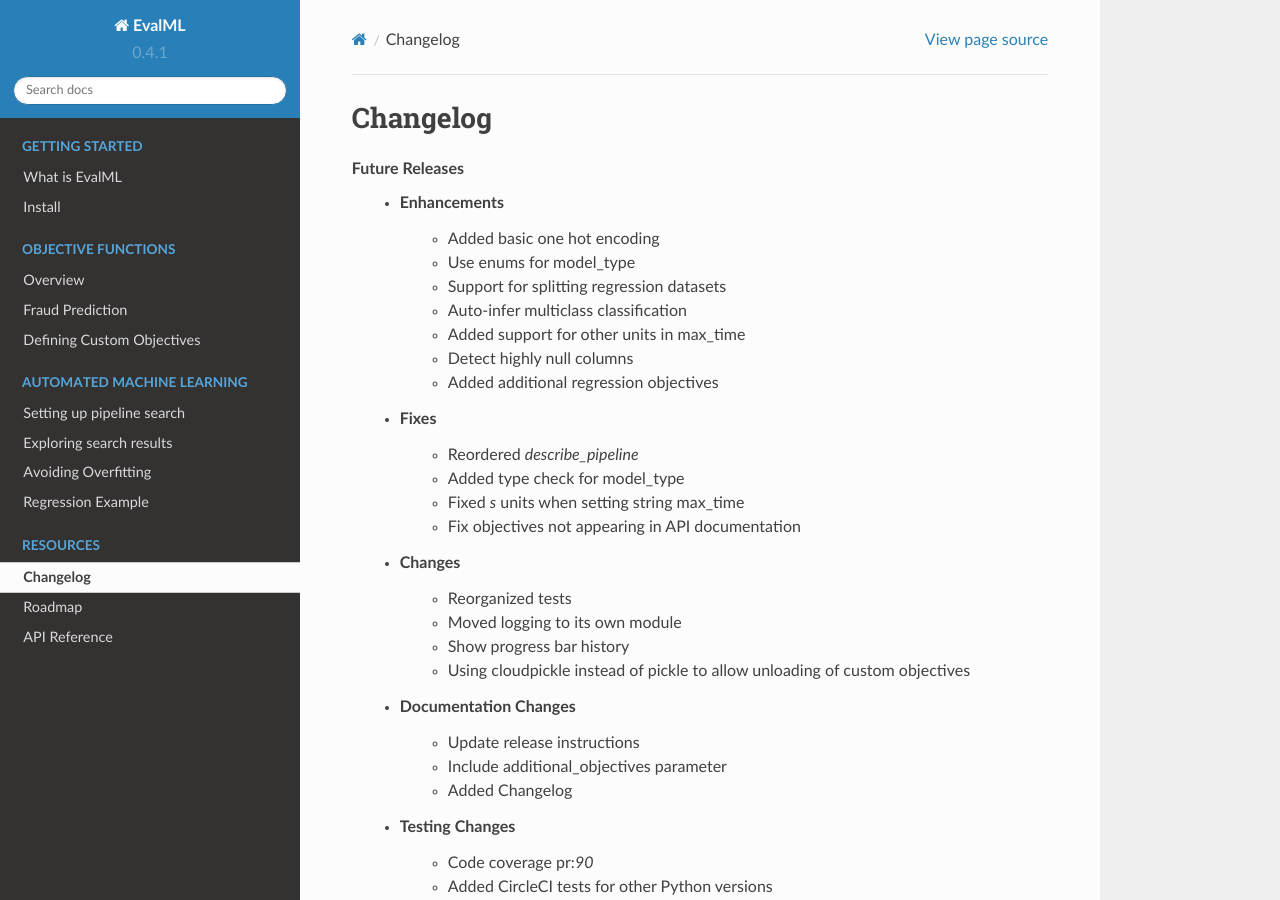
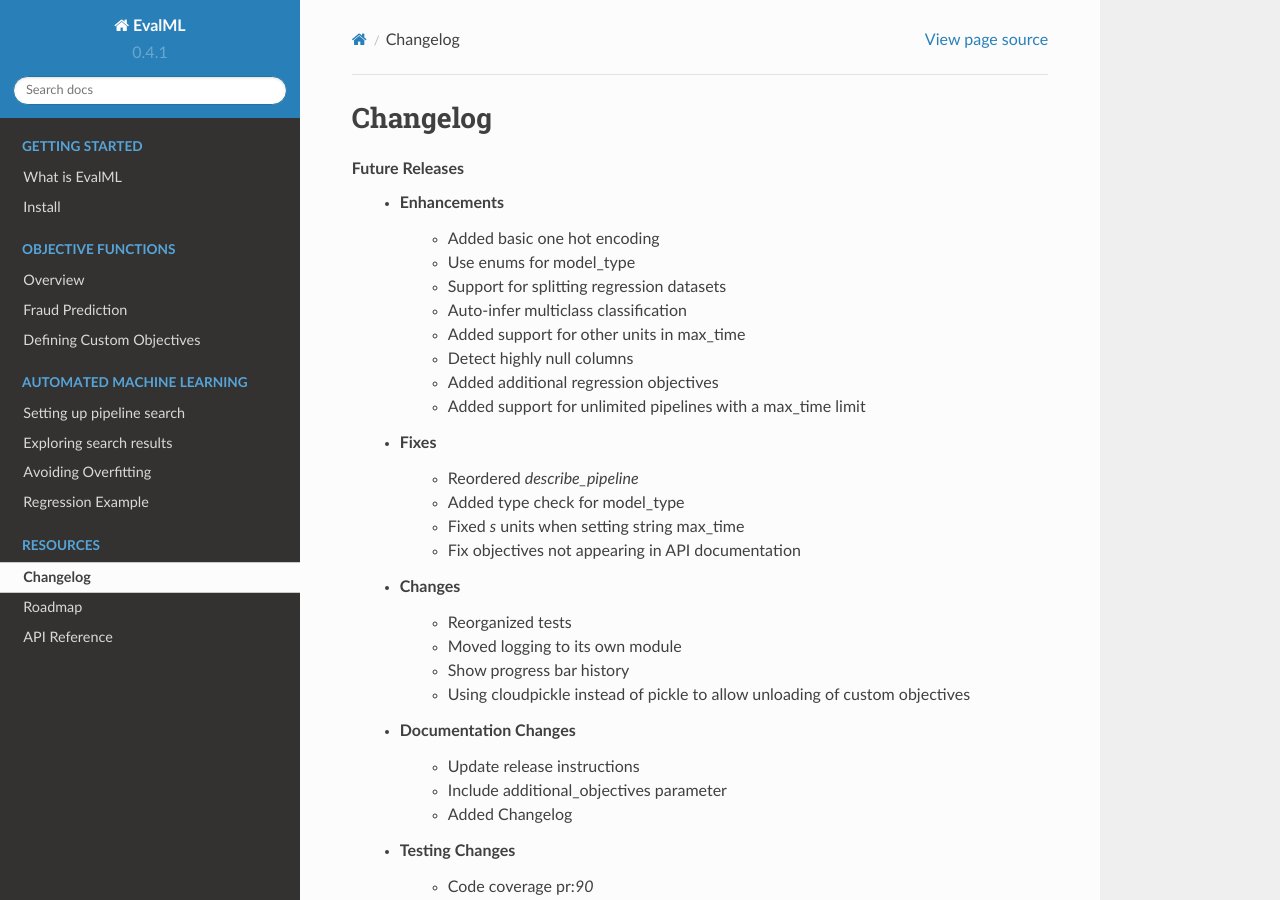
Before and after one commit to alteryx/evalml, a Sphinx documentation site: the page built from docs/source/changelog.rst, in a window 1280 px wide and 900 px high. Built offline with Sphinx 7.4.7 and the Read the Docs theme 2.0.0, drawn with Linux system fonts in a browser that asks for light colours; pages that are not in the unit, such as notebooks, are missing from menus.

Commit message:
Updated changelog

```diff
--- a/docs/source/changelog.rst
+++ b/docs/source/changelog.rst
@@ -11,6 +11,7 @@
         * Added support for other units in max_time :pr:`125`
         * Detect highly null columns :pr:`121`
         * Added additional regression objectives :pr:`100`
+        * Added support for unlimited pipelines with a max_time limit :pr:`70`
     * Fixes
         * Reordered `describe_pipeline` :pr:`94`
         * Added type check for model_type :pr:`109`
```
